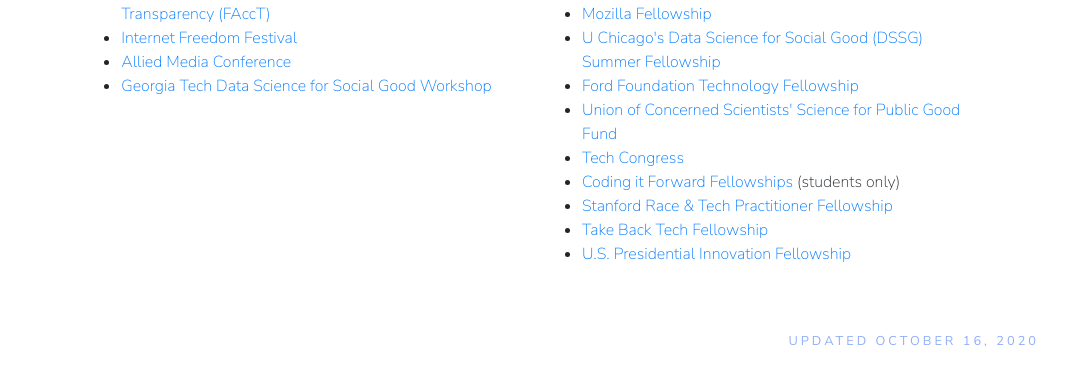
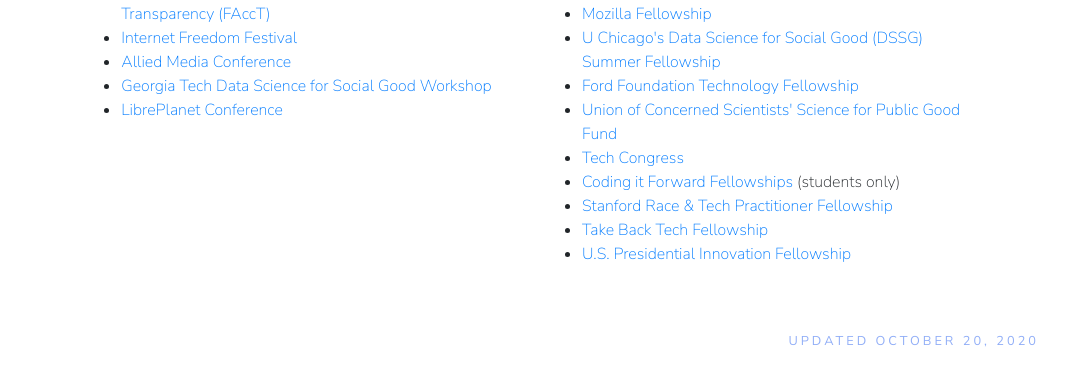
Before and after one commit to smhurwitz/smhurwitz.github.io, a Jekyll site: the page built from datajustice.html, in a window 1280 px wide and 900 px high, scrolled down 923 px. Shown: the part 518-897 px from the top of the window, without its empty margins (113-1180 px from the left). Built offline with Jekyll 4.4.1, drawn with Linux system fonts in a browser that asks for light colours; nearby versions of some CDN libraries.

Commit message:
Add LibrePlanet Conference

```diff
--- a/datajustice.html
+++ b/datajustice.html
@@ -113,6 +113,7 @@
           <li><a href="https://internetfreedomfestival.org/" target="_blank">Internet Freedom Festival</a></li>
           <li><a href="https://alliedmedia.org/amc" target="_blank">Allied Media Conference</a></li>
           <li><a href="https://ds4sg.gatech.edu" target="_blank">Georgia Tech Data Science for Social Good Workshop</a></li>
+          <li><a href="https://libreplanet.org/wiki/LibrePlanet:Conference" target="_blank">LibrePlanet Conference</a></li>
         </ul>
       </div>
 
@@ -140,4 +141,4 @@
 
 </main>
 
-<footer>Updated October 16, 2020</footer>
+<footer>Updated October 20, 2020</footer>
```
